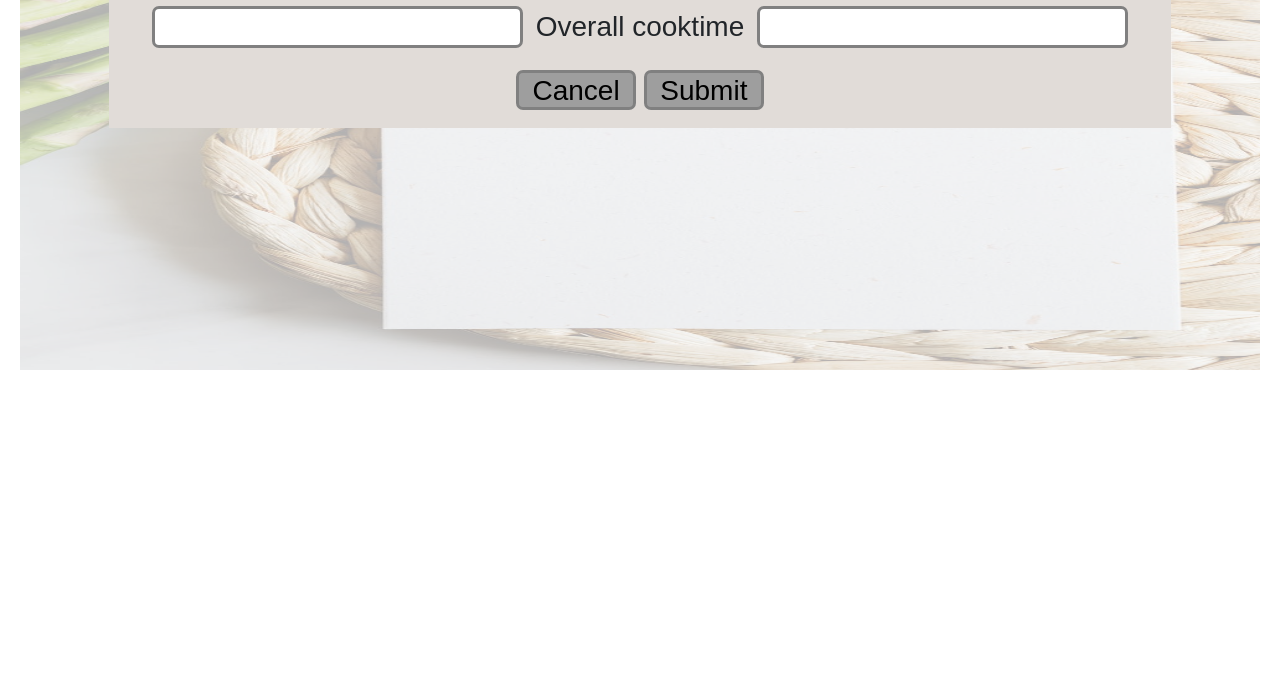
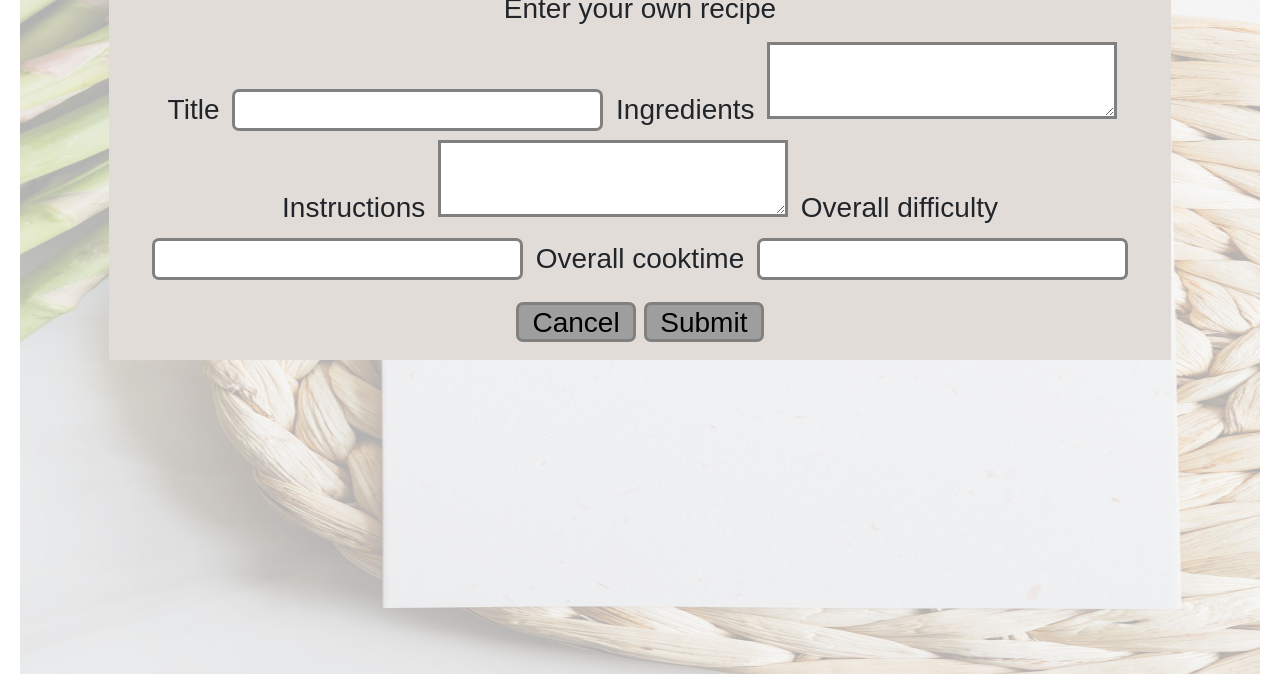
Before and after one commit to laurentovar/wildflower-cuisine, a plain HTML site: page recipe.html in a window 1280 px wide. Shown: the part 205-899 px from the top of the page. Before the commit the page ends 800 px from the top, so only its background shows below. Drawn offline with nearby package versions, Linux system fonts and the light colour scheme; a web font is replaced by a local one.

Commit message:
changed info description

```diff
--- a/css/index.css
+++ b/css/index.css
@@ -200,14 +200,14 @@ button{
     padding: 20px;
     opacity: 0.3;
     position: relative;
-    height: 33rem;
+    height: 52rem;
 }
 .recipeBackground{
     position: absolute;
     background-color: #e1dcd8;
     max-width: 83%;
     margin-left: 8.5%;
-    margin-top: -29.6rem;
+    margin-top: -48.6rem;
   }
 .recipeInfo{
     text-align:center;
@@ -218,3 +218,7 @@ button{
   text-align: center;
   padding-top: 20px;
 }
+textarea{
+    border: 3px solid grey;
+
+}
--- a/recipe.html
+++ b/recipe.html
@@ -39,9 +39,9 @@
 <!-- =======================RECIPE SECTION=================== -->
 <section class="recipeSection">
     <img id="recipeBackground" src="img/brightrecipie.jpeg">
-    <div class="registerGreyBackground">
+    <div class="recipeBackground">
         <h1 id="recipe">Your Recipe</h1>
-        <h2 class="recipeInfo">Sign up to get cooking.</p>
+        <h2 class="recipeInfo">Enter your own recipe</p>
             <label for="title">Title</label>
             <input type="text" placeholder=" " id="title" required>
 
```
